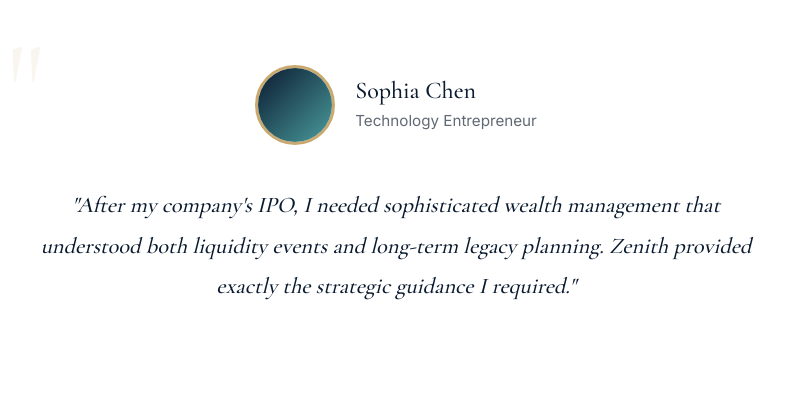
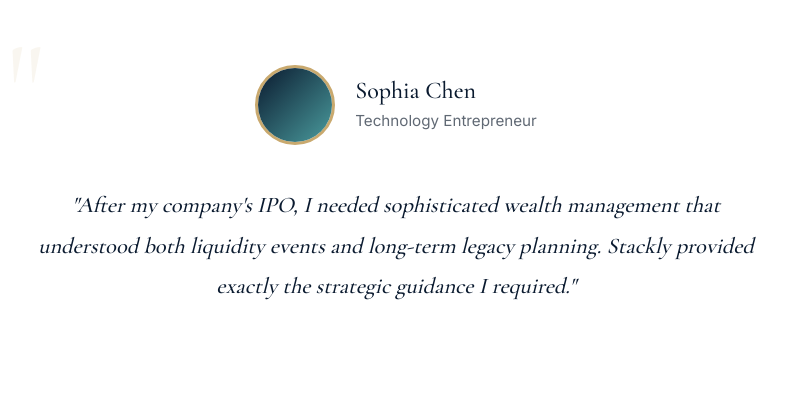
Before and after one commit to Gokul-47/Banking-New, a plain HTML site: page index.html in a window 1280 px wide. Shown: the part 6095-6496 px from the top of the page, 244-1039 px from the left. Drawn offline with nearby package versions, Linux system fonts and the light colour scheme.

Commit message:
name changed

```diff
--- a/index.html
+++ b/index.html
@@ -329,7 +329,7 @@
                                 </div>
                             </div>
                             <div class="testimonial-text">
-                                "After my company's IPO, I needed sophisticated wealth management that understood both liquidity events and long-term legacy planning. Zenith provided exactly the strategic guidance I required."
+                                "After my company's IPO, I needed sophisticated wealth management that understood both liquidity events and long-term legacy planning. Stackly provided exactly the strategic guidance I required."
                             </div>
                         </div>
                     </div>
```
